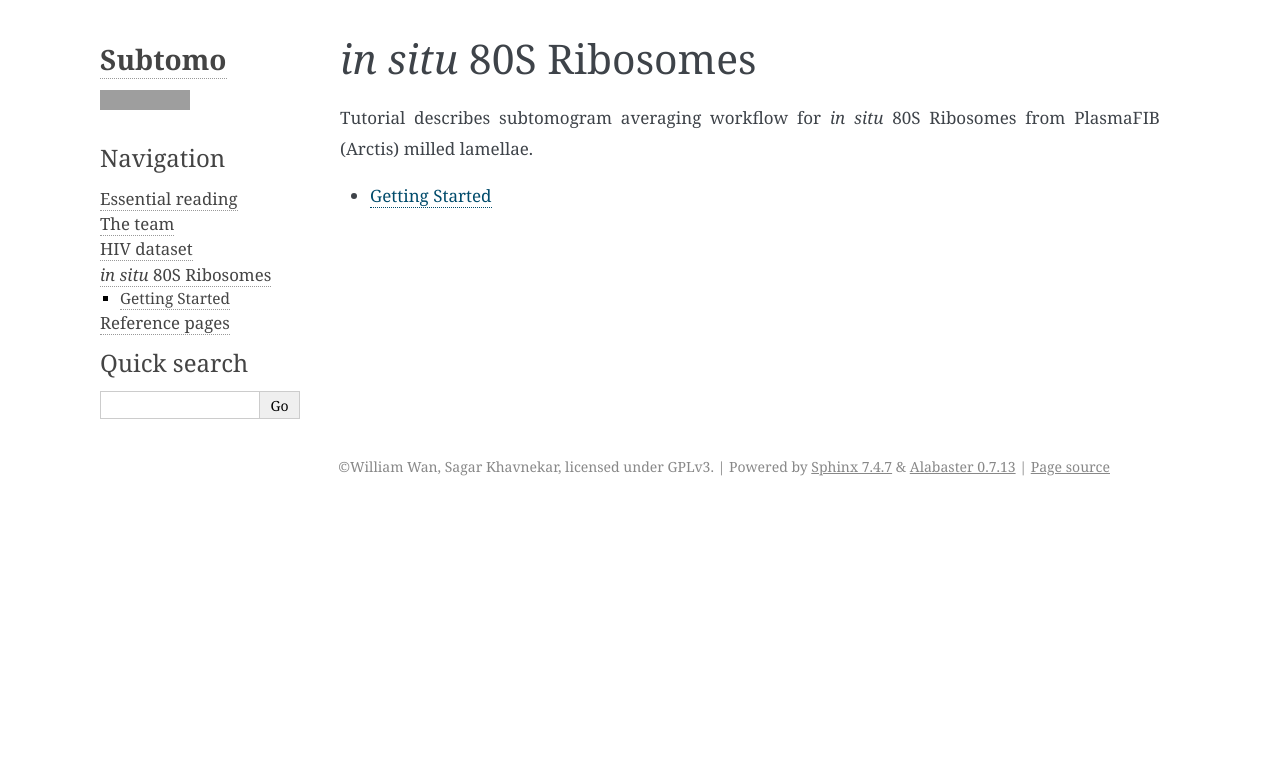
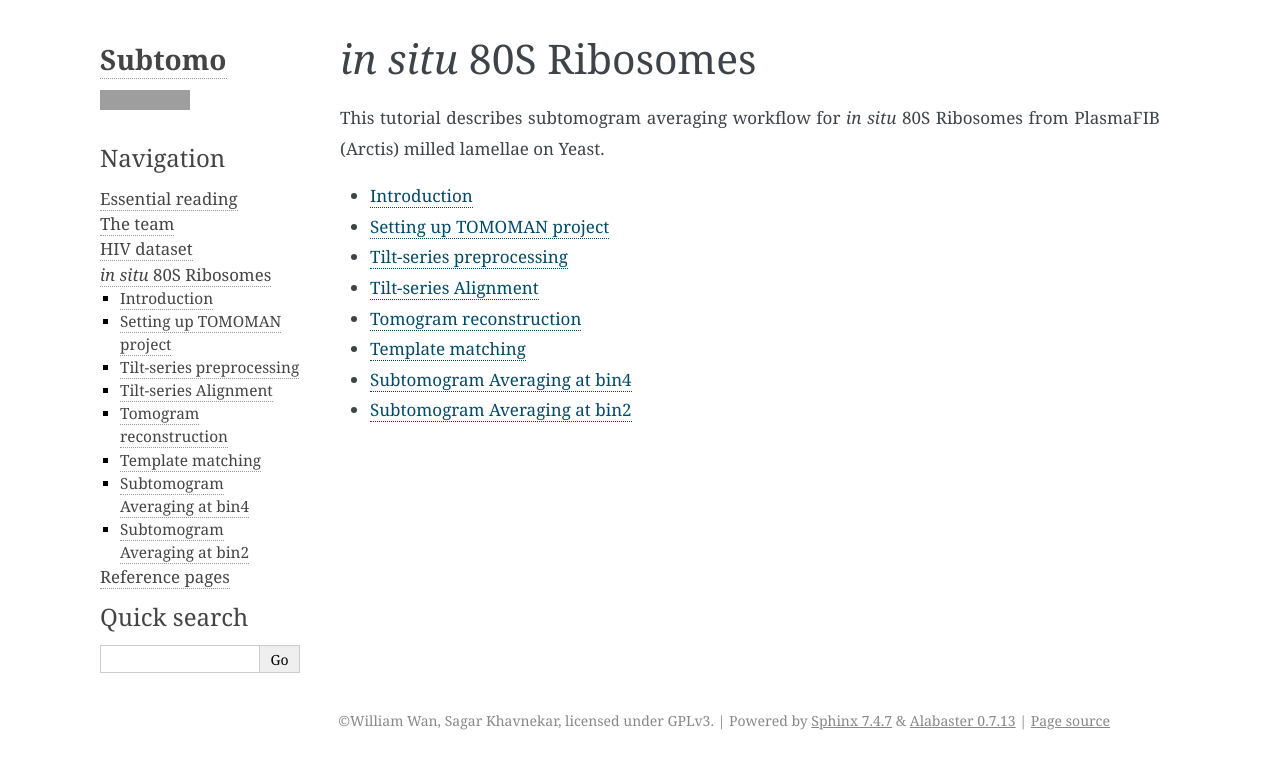
Before and after one commit to sagarbiophysics/Subtomo-tutorials, a Sphinx documentation site: the page built from source/80S_insitu/index.rst, in a window 1280 px wide. Shown: the top 769 px of the page. Built offline with Sphinx 7.4.7, drawn with Linux system fonts in a browser that asks for light colours; grey boxes are pictures that could not be loaded.

Commit message:
setup 80s tutorial

```diff
--- a/source/80S_insitu/index.rst
+++ b/source/80S_insitu/index.rst
@@ -1,9 +1,16 @@
 *in situ* 80S Ribosomes
 =========================================================
 
-Tutorial describes subtomogram averaging workflow for *in situ* 80S Ribosomes from PlasmaFIB (Arctis) milled lamellae.
+This tutorial describes subtomogram averaging workflow for *in situ* 80S Ribosomes from PlasmaFIB (Arctis) milled lamellae on Yeast.
 
 .. toctree::
    :maxdepth: 2
 
-   GettingStarted
+   introduction
+   tomoman_setup
+   ts_preprocess
+   ts_align
+   ts_reconstruct
+   stopgap_tm
+   stopgap_subtomo_bin4
+   stopgap_subtomo_bin2
--- a/source/80S_insitu/GettingStarted.rst
+++ b/source/80S_insitu/introduction.rst
@@ -1,2 +1,2 @@
-Getting Started
+Introduction
 ===============
--- /dev/null
+++ b/source/80S_insitu/stopgap_subtomo_bin2.rst
@@ -0,0 +1,2 @@
+Subtomogram Averaging at bin2
+===============
--- /dev/null
+++ b/source/80S_insitu/stopgap_subtomo_bin4.rst
@@ -0,0 +1,2 @@
+Subtomogram Averaging at bin4
+===============
--- /dev/null
+++ b/source/80S_insitu/stopgap_tm.rst
@@ -0,0 +1,2 @@
+Template matching
+===============
--- /dev/null
+++ b/source/80S_insitu/tomoman_setup.rst
@@ -0,0 +1,2 @@
+Setting up TOMOMAN project
+===============
--- /dev/null
+++ b/source/80S_insitu/ts_align.rst
@@ -0,0 +1,2 @@
+Tilt-series Alignment
+===============
--- /dev/null
+++ b/source/80S_insitu/ts_preprocess.rst
@@ -0,0 +1,2 @@
+Tilt-series preprocessing
+===============
--- /dev/null
+++ b/source/80S_insitu/ts_reconstruct.rst
@@ -0,0 +1,2 @@
+Tomogram reconstruction
+===============
```
Also changed, not shown: 4 other files.
